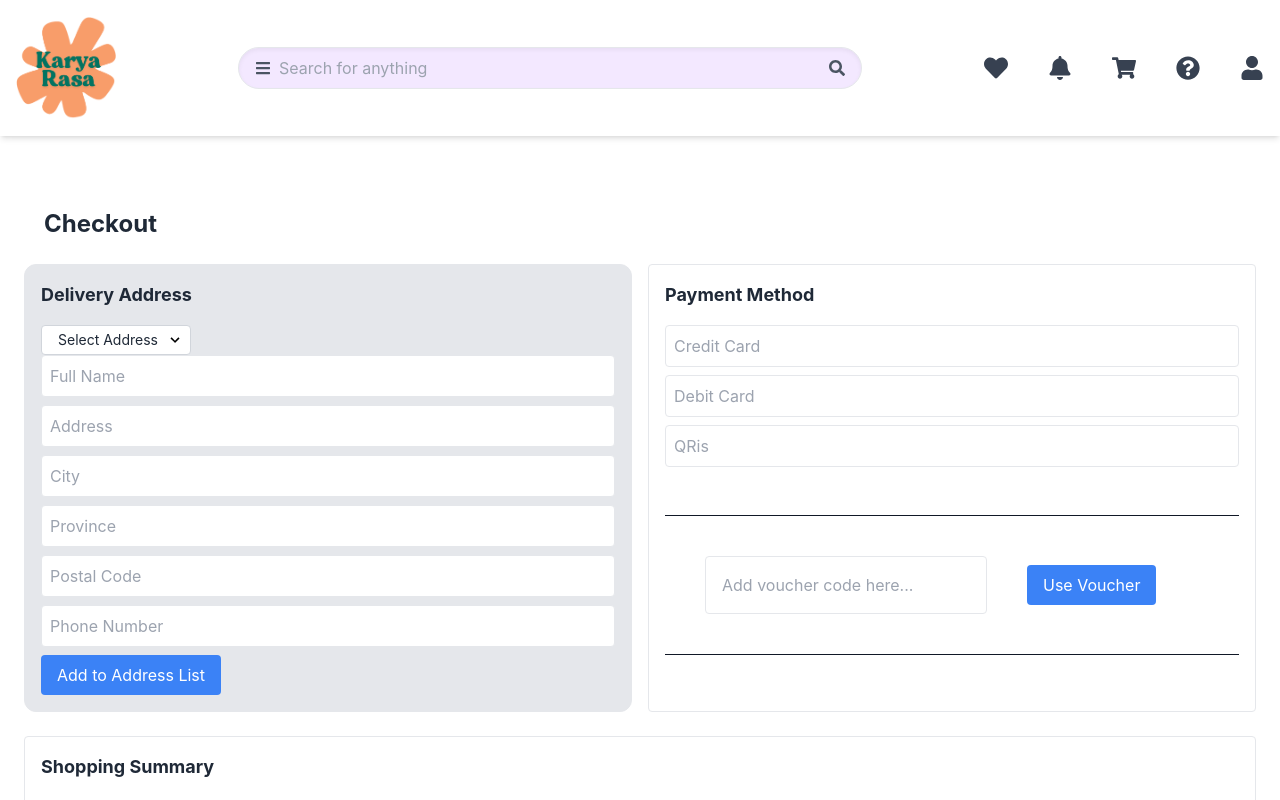
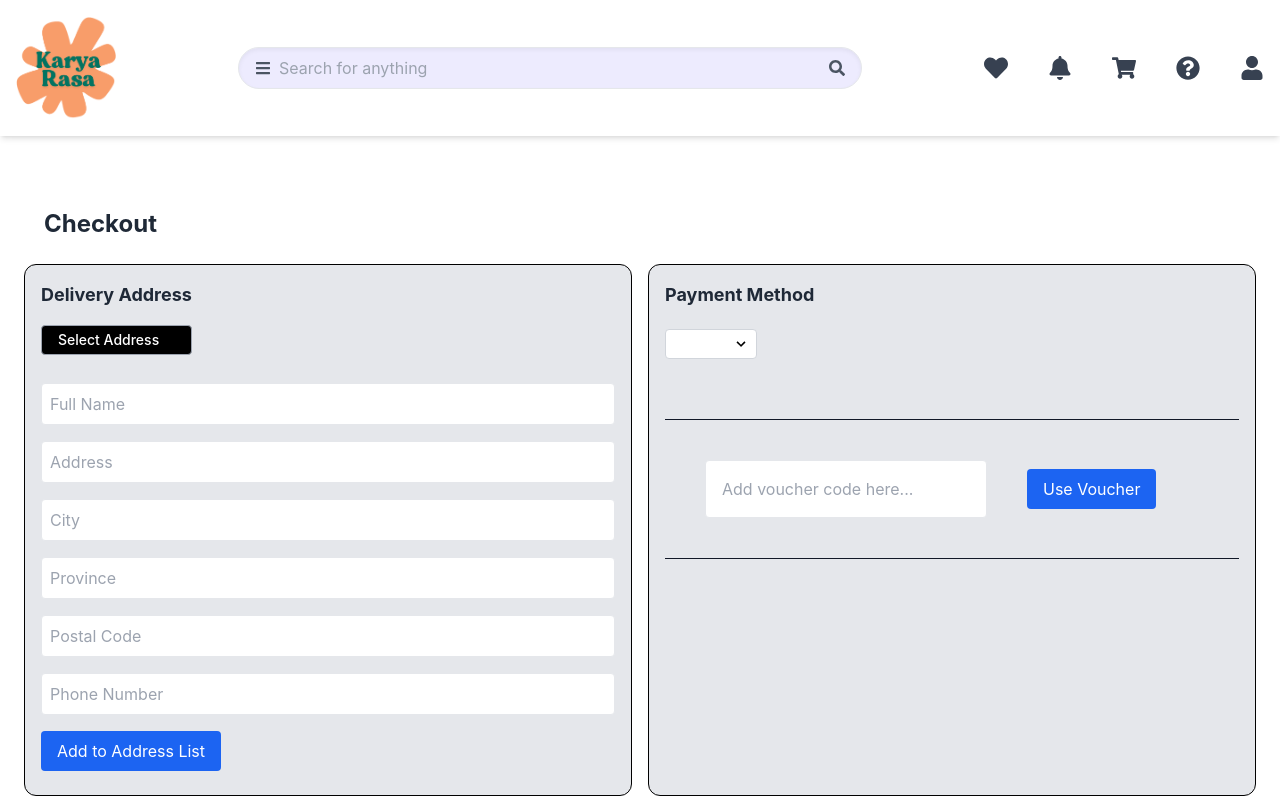
Before and after one commit to ridwanam9/KaryaRasa_frontend, a Next.js app in the folder karya-rasa/: page /checkout in a window 1280 px wide. Shown: the top 800 px of the page. Built offline with nearby package versions, Linux system fonts and the light colour scheme.

Commit message:
init flowbite

```diff
--- a/karya-rasa/next.config.mjs
+++ b/karya-rasa/next.config.mjs
@@ -1,4 +1,6 @@
+import withFlowbiteReact from "flowbite-react/plugin/nextjs";
+
 /** @type {import('next').NextConfig} */
 const nextConfig = {};
 
-export default nextConfig;
+export default withFlowbiteReact(nextConfig);
--- a/karya-rasa/package.json
+++ b/karya-rasa/package.json
@@ -6,11 +6,14 @@
     "dev": "next dev",
     "build": "next build",
     "start": "next start",
-    "lint": "next lint"
+    "lint": "next lint",
+    "postinstall": "flowbite-react patch"
   },
   "dependencies": {
+    "@fortawesome/fontawesome-free": "^6.7.2",
     "autoprefixer": "^10.4.21",
     "axios": "^1.9.0",
+    "flowbite-react": "^0.11.7",
     "next": "^14.2.23",
     "react": "^18.3.1",
     "react-dom": "^18.3.1",
--- a/karya-rasa/src/pages/_app.tsx
+++ b/karya-rasa/src/pages/_app.tsx
@@ -1,4 +1,5 @@
 import "../styles/globals.css";
+import '@fortawesome/fontawesome-free/css/all.min.css';
 
 import type { AppProps } from "next/app";
 
--- a/karya-rasa/src/pages/checkout.tsx
+++ b/karya-rasa/src/pages/checkout.tsx
@@ -1,5 +1,7 @@
 import React, { useState } from 'react';
-import Navbar from "@/components/Navbar"; // Assuming Navbar is in the components folder
+import Navbar from "@/components/Navbar";
+import { Dropdown, DropdownDivider, DropdownItem } from 'flowbite-react';
+
 
 const CheckoutPage = () => {
   const [fullName, setFullName] = useState('');
@@ -35,87 +37,83 @@ const CheckoutPage = () => {
         <h1 className="flex text-2xl font-bold mb-6 pl-5 text-center">Checkout</h1>
 
         <div className="grid grid-cols-2 gap-4 mb-6">
-          <div className="border rounded-xl border-black-400 bg-gray-200 p-4 rounded">
+          <div className="border rounded-xl border-black bg-gray-200 p-4 rounded">
             <h2 className="text-lg font-bold mb-4">Delivery Address</h2>
-            <div className="inline-block relative">
-                    <select
-                      className="block appearance-none pointer-events-auto bg-white border border-gray-300 px-4 py-1 pr-8 rounded text-sm"
+            <div className="inline-block relative mb-5">
+              <div className="absolute inset-y-0 right-0 z-50 flex items-center px-2">
+                <svg className="h-4 w-4 color-white" xmlns="http://www.w3.org/2000/svg" viewBox="0 0 20 20">
+                  <path d="M9.293 12.95l.707.707L15.657 8l-1.414-1.414L10 10.828 5.757 6.586 4.343 8z"/>
+                </svg>
+              </div>
+                    <Dropdown label="Select Address" inline={false} dismissOnClick={true} floatingArrow={true}  arrowIcon={false} className="w-max block pointer-events-auto bg-black border border-gray-400 px-4 py-1 pr-8 rounded text-sm"
                       defaultValue=""
-                      onChange={e => setAddress(e.target.value)}
+                      onChange={e => setAddress((e.target as HTMLSelectElement).value)}
                     >
-                      <option value="" disabled>Select Address</option>
+                      <DropdownItem value="" disabled>Select Address</DropdownItem>
                       {[].map(string => (
-                        <option key={string} value={string}>{string}</option>
+                        <DropdownItem key={string} value={string}>{string}</DropdownItem>
                       ))}
-                    </select>
-                    <div className="absolute inset-y-0 right-0 flex items-center px-2">
-                      <svg className="h-4 w-4" xmlns="http://www.w3.org/2000/svg" viewBox="0 0 20 20">
-                        <path d="M9.293 12.95l.707.707L15.657 8l-1.414-1.414L10 10.828 5.757 6.586 4.343 8z"/>
-                      </svg>
-                    </div>
+                    </Dropdown>
+
                   </div>
             <input
               type="text"
-              className="mb-2 w-full p-2 border rounded"
+              className="my-2 w-full p-2 border rounded"
               placeholder="Full Name"
               value={fullName}
               onChange={e => setFullName(e.target.value)}
             />
             <input
               type="text"
-              className="mb-2 w-full p-2 border rounded"
+              className="my-2 w-full p-2 border rounded"
               placeholder="Address"
               value={address}
               onChange={e => setAddress(e.target.value)}
             />
             <input
               type="text"
-              className="mb-2 w-full p-2 border rounded"
+              className="my-2 w-full p-2 border rounded"
               placeholder="City"
               value={city}
               onChange={e => setCity(e.target.value)}
             />
             <input
               type="text"
-              className="mb-2 w-full p-2 border rounded"
+              className="my-2 w-full p-2 border rounded"
               placeholder="Province"
               value={province}
               onChange={e => setProvince(e.target.value)}
             />
             <input
               type="text"
-              className="mb-2 w-full p-2 border rounded"
+              className="my-2 w-full p-2 border rounded"
               placeholder="Postal Code"
               value={postalCode}
               onChange={e => setPostalCode(e.target.value)}
             />
             <input
               type="text"
-              className="mb-2 w-full p-2 border rounded"
+              className="my-2 w-full p-2 border rounded"
               placeholder="Phone Number"
               value={phoneNumber}
               onChange={e => setPhoneNumber(e.target.value)}
             />
-            <button className="bg-blue-500 text-white rounded px-4 py-2">Add to Address List</button>
+            <button className="bg-blue-600 text-white rounded my-2 px-4 py-2">Add to Address List</button>
           </div>
-
-          <div className="border p-4 rounded">
-            <h2 className="text-lg font-bold mb-4">Payment Method</h2>
-            <input
-              type="text"
-              className="mb-2 w-full p-2 border rounded"
-              placeholder="Credit Card"
-            />
-            <input
-              type="text"
-              className="mb-2 w-full p-2 border rounded"
-              placeholder="Debit Card"
-            />
-            <input
-              type="text"
-              className="mb-2 w-full p-2 border rounded"
-              placeholder="QRis"
-            />
+          <div className="border rounded-xl border-black bg-gray-200 p-4 rounded height-50">
+            <h2 className="text-lg font-bold mb-5">Payment Method</h2>
+            <div className="inline-block relative mb-5">
+            <Dropdown label="Select" inline={false} dismissOnClick={true} floatingArrow={true} arrowIcon={false} className='block pointer-events-auto bg-white border align-center border-gray-300 px-4 py-1 pr-8 rounded text-sm'>
+              <DropdownItem value="credit card" className='z-10 focus:outline-none transition-opacity duration-100 text-gray-900 dark:border-none dark:bg-gray-700 dark:text-white w-max block pointer-events-auto bg-black border border-gray-400 mb-2 px-4 py-1 pr-8 rounded text-sm'>Credit Card</DropdownItem>
+              <DropdownItem value="debit card" className='z-10 focus:outline-none transition-opacity duration-100 text-gray-900 dark:border-none dark:bg-gray-700 dark:text-white w-max block pointer-events-auto bg-black border border-gray-400 mb-2 px-4 py-1 pr-8 rounded text-sm'>Debit Card</DropdownItem>
+              <DropdownItem value="qris" className='z-10 focus:outline-none transition-opacity duration-100 text-gray-900 dark:border-none dark:bg-gray-700 dark:text-white w-max block pointer-events-auto bg-black border border-gray-400 mb-2 px-4 py-1 pr-8 rounded text-sm'>QRIS</DropdownItem>
+            </Dropdown>
+            <div className="absolute inset-y-0 right-0 flex items-center px-2">
+              <svg className="h-4 w-4" xmlns="http://www.w3.org/2000/svg" viewBox="0 0 20 20">
+                <path d="M9.293 12.95l.707.707L15.657 8l-1.414-1.414L10 10.828 5.757 6.586 4.343 8z"/>
+              </svg>
+            </div>
+            </div>
             <div className="mb-4">
                 <hr className='w-full border-top-3 border-gray-900 mt-10'>
                 </hr>
@@ -126,7 +124,7 @@ const CheckoutPage = () => {
                     value={voucherCode}
                     onChange={e => setVoucherCode(e.target.value)}
                 />
-              <button className="bg-blue-500 text-white rounded px-4 py-2 mt-2">Use Voucher</button>
+              <button className="bg-blue-600 text-white rounded px-4 py-2 mt-2">Use Voucher</button>
               <hr className='w-full border-top-3 border-gray-900 mt-10'>
                 </hr>
             </div>
@@ -146,7 +144,7 @@ const CheckoutPage = () => {
             <span>Shopping Total</span>
             <span>Rp. xxx.xxx</span>
           </div>
-          <button className="bg-blue-500 text-white rounded px-8 py-2 mt-4">Buy</button>
+          <button className="bg-blue-600 text-white rounded px-8 py-2 mt-4">Buy</button>
         </div>
       </div>
     </div>
--- a/karya-rasa/tailwind.config.ts
+++ b/karya-rasa/tailwind.config.ts
@@ -1,10 +1,12 @@
 import type { Config } from "tailwindcss";
+import flowbiteReact from "flowbite-react/plugin/tailwindcss";
 
 const config: Config = {
   content: [
     "./src/pages/**/*.{js,ts,jsx,tsx,mdx}",
     "./src/components/**/*.{js,ts,jsx,tsx,mdx}",
     "./src/app/**/*.{js,ts,jsx,tsx,mdx}",
+    ".flowbite-react\\class-list.json"
   ],
   theme: {
     extend: {
@@ -14,6 +16,6 @@ const config: Config = {
       },
     },
   },
-  plugins: [],
+  plugins: [flowbiteReact],
 };
 export default config;
```
Also changed, not shown: karya-rasa/src/pages/product/[id].tsx (+210 -0 lines), karya-rasa/.flowbite-react/config.json (added), 2 other files (tests, documents, lock files or other folders).
